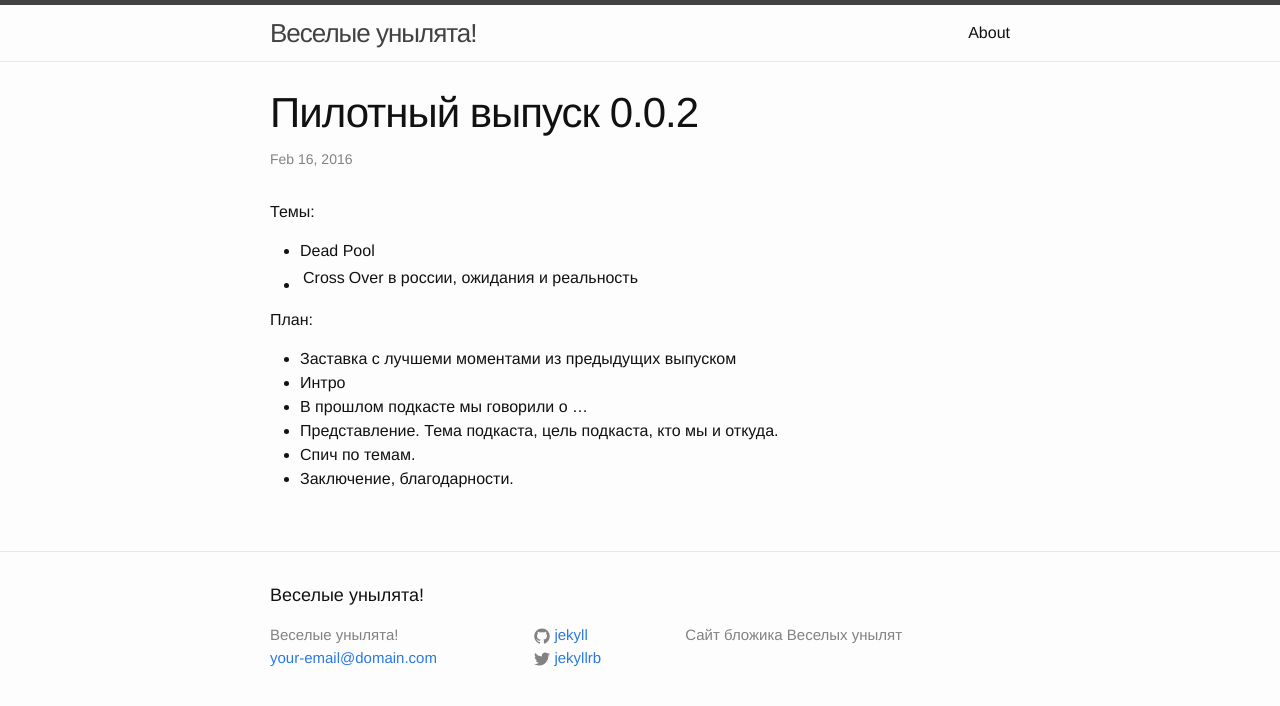
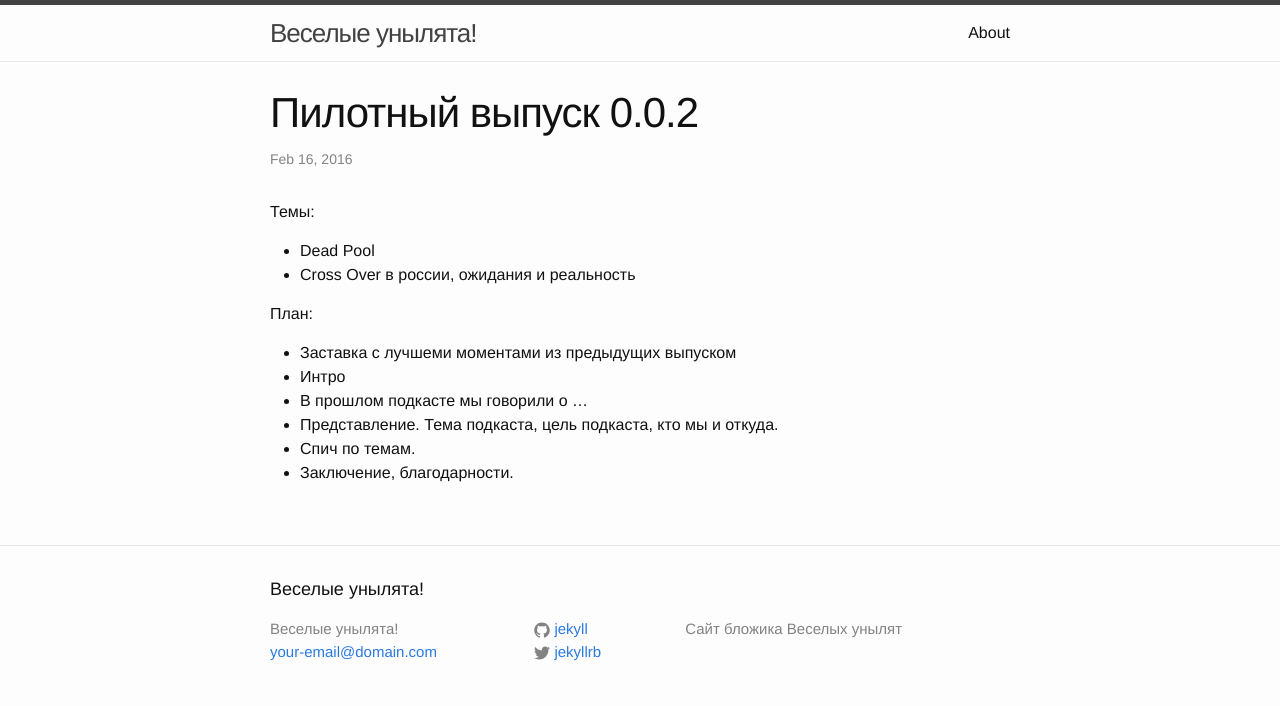
Before and after one commit to unylyata/unylyata.github.io, a Jekyll site: the page built from _posts/2016-02-16-podcast-0.0.2.markdown, in a window 1280 px wide. Shown: the top 706 px of the page. Built offline with Jekyll 4.4.1, drawn with Linux system fonts in a browser that asks for light colours.

```diff
--- a/_posts/2016-02-16-podcast-0.0.2.markdown
+++ b/_posts/2016-02-16-podcast-0.0.2.markdown
@@ -8,7 +8,7 @@ categories: podcast
 Темы:
 
 - Dead Pool
-- Cross | Over в россии, ожидания и реальность
+- Cross Over в россии, ожидания и реальность
 
 
 План:
```
